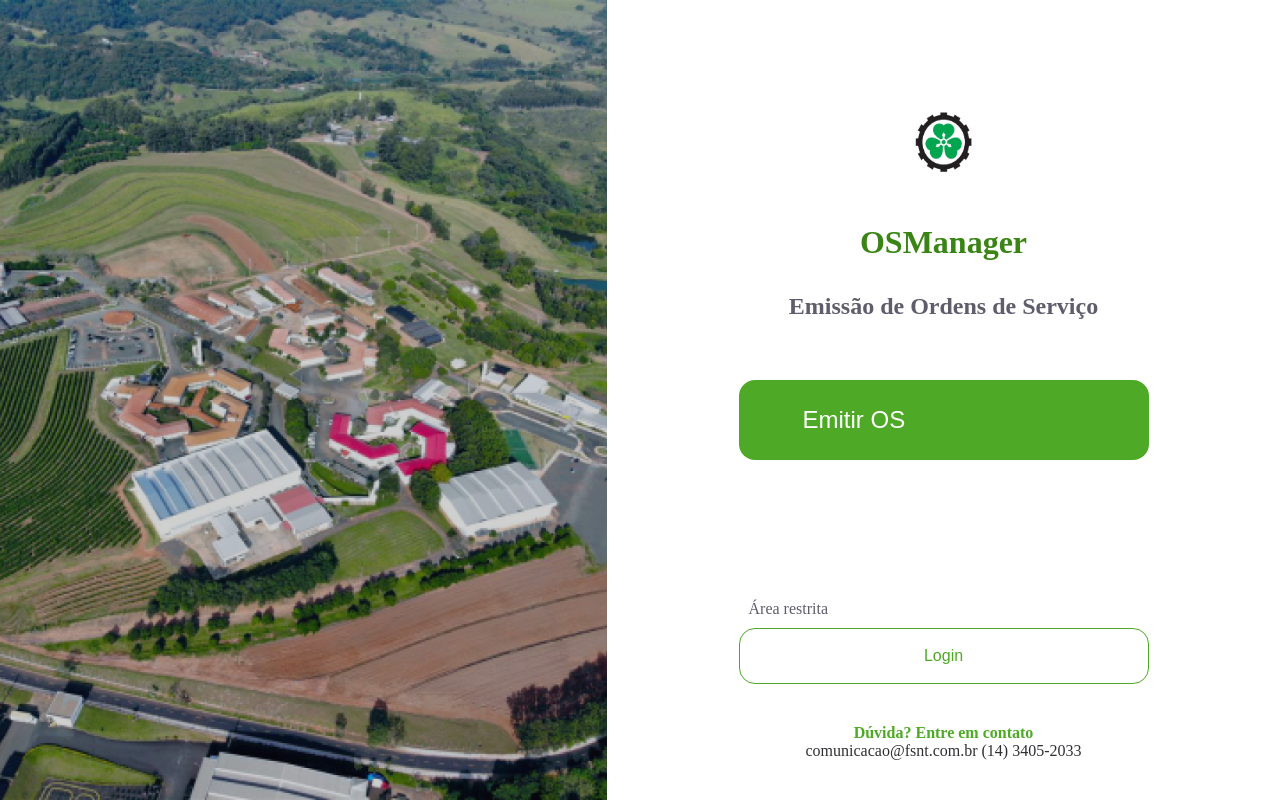
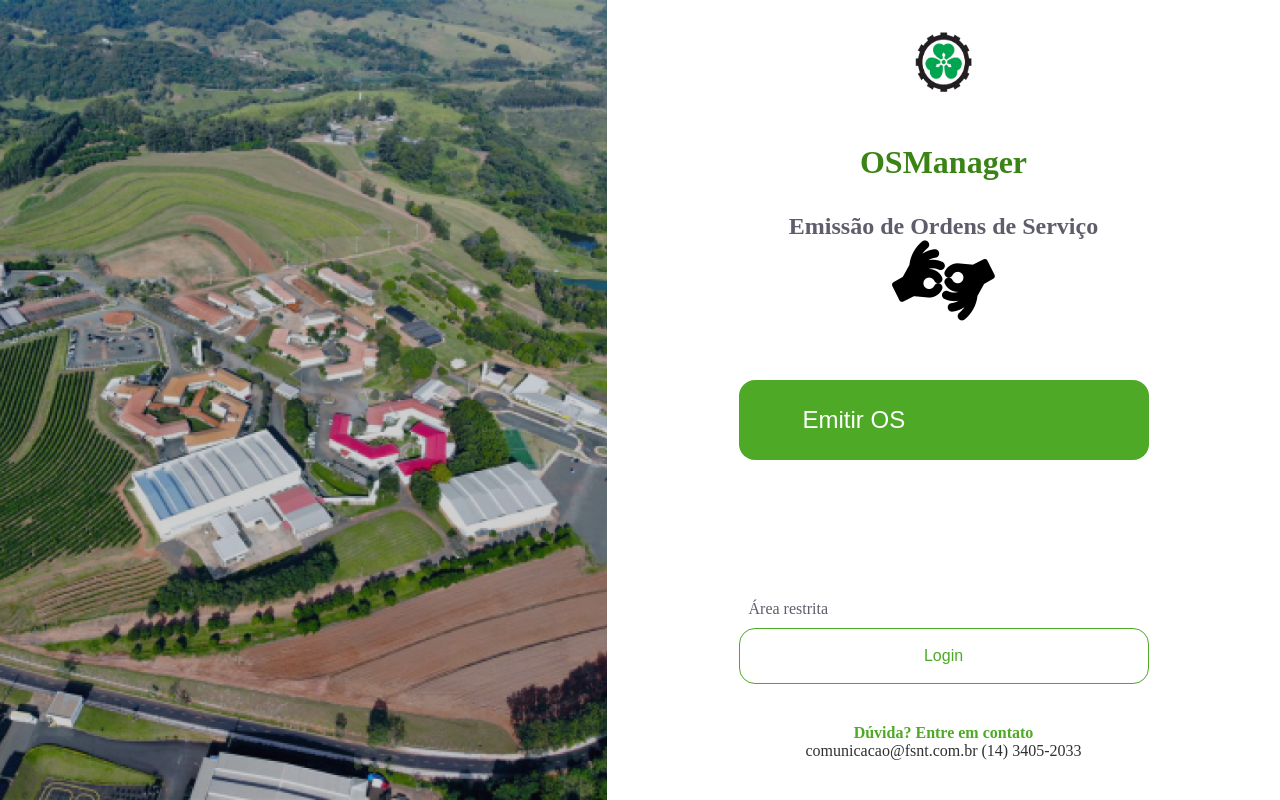
Before and after one commit to ordemdeservico/front, an Angular app: page / in a window 1280 px wide. Built offline with nearby package versions, Linux system fonts and the light colour scheme.

Commit message:
add library Font Awesome

```diff
--- a/angular.json
+++ b/angular.json
@@ -30,7 +30,8 @@
               "src/assets"
             ],
             "styles": [
-              "src/styles.scss"
+              "src/styles.scss",
+              "node_modules/font-awesome/css/font-awesome.css"
             ],
             "scripts": []
           },
--- a/package.json
+++ b/package.json
@@ -23,6 +23,7 @@
     "@fortawesome/free-brands-svg-icons": "^6.4.0",
     "@fortawesome/free-regular-svg-icons": "^6.4.0",
     "@fortawesome/free-solid-svg-icons": "^6.4.0",
+    "font-awesome": "^4.7.0",
     "rxjs": "~7.8.0",
     "tslib": "^2.3.0",
     "zone.js": "~0.12.0"
--- a/src/app/pages/home/home.component.html
+++ b/src/app/pages/home/home.component.html
@@ -6,6 +6,7 @@
         <img src="../../../assets/IconeFundacao.png" alt="Ícone da Fundação">
         <h1>OSManager</h1>
         <h5>Emissão de Ordens de Serviço</h5>
+        <i class="fa fa-american-sign-language-interpreting fa-5x" aria-hidden="true"> </i>
 
         <button class="btn-os">Emitir OS</button>
 
```
Also changed, not shown: 1 other file (tests, documents, lock files or other folders).
